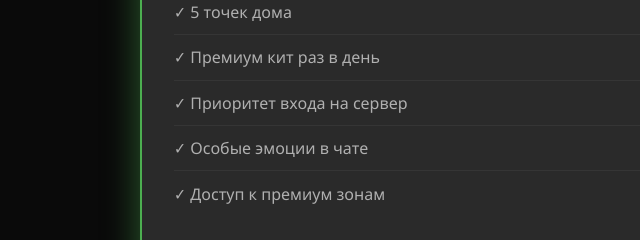
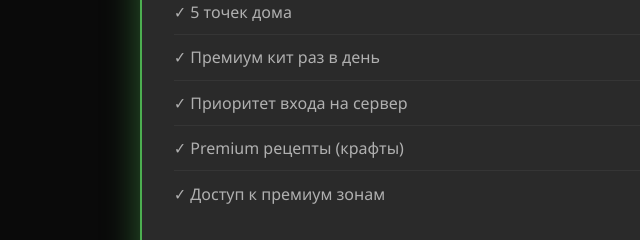
Before and after one commit to mullleee253-jpg/VOTTAK, a plain HTML site: page index.html in a window 1280 px wide. Shown: the part 4000-4240 px from the top of the page, 0-640 px from the left. Drawn offline with Linux system fonts and the light colour scheme.

Commit message:
index.html

```diff
--- a/index.html
+++ b/index.html
@@ -192,7 +192,7 @@
                         <li>✓ 5 точек дома</li>
                         <li>✓ Премиум кит раз в день</li>
                         <li>✓ Приоритет входа на сервер</li>
-                        <li>✓ Особые эмоции в чате</li>
+                        <li>✓ Premium рецепты (крафты)</li>
                         <li>✓ Доступ к премиум зонам</li>
                     </ul>
                     <div class="premium-note">
```
